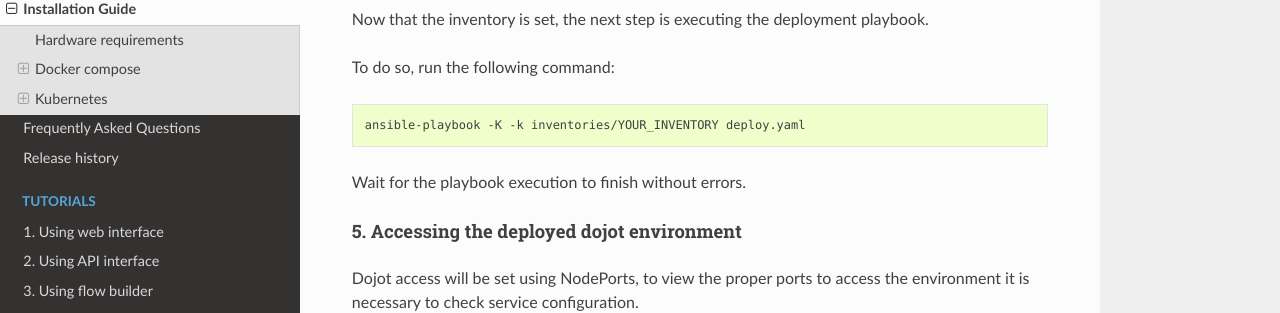
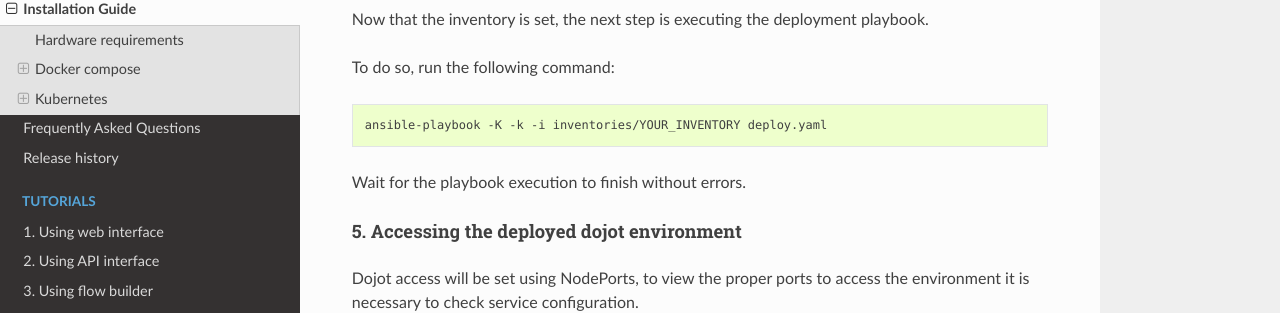
Before and after one commit to dojot/docs, a Sphinx documentation site: the page built from source/installation-guide.rst, in a window 1280 px wide and 900 px high, scrolled down 5678 px. Shown: the part 258-571 px from the top of the window. Built offline with Sphinx 7.4.7 and the Read the Docs theme 2.0.0, drawn with Linux system fonts in a browser that asks for light colours.

```diff
--- a/source/installation-guide.rst
+++ b/source/installation-guide.rst
@@ -280,7 +280,7 @@ To do so, run the following command:
 
 .. code:: bash
 
-  ansible-playbook -K -k inventories/YOUR_INVENTORY deploy.yaml
+  ansible-playbook -K -k -i inventories/YOUR_INVENTORY deploy.yaml
 
 Wait for the playbook execution to finish without errors.
 
```
